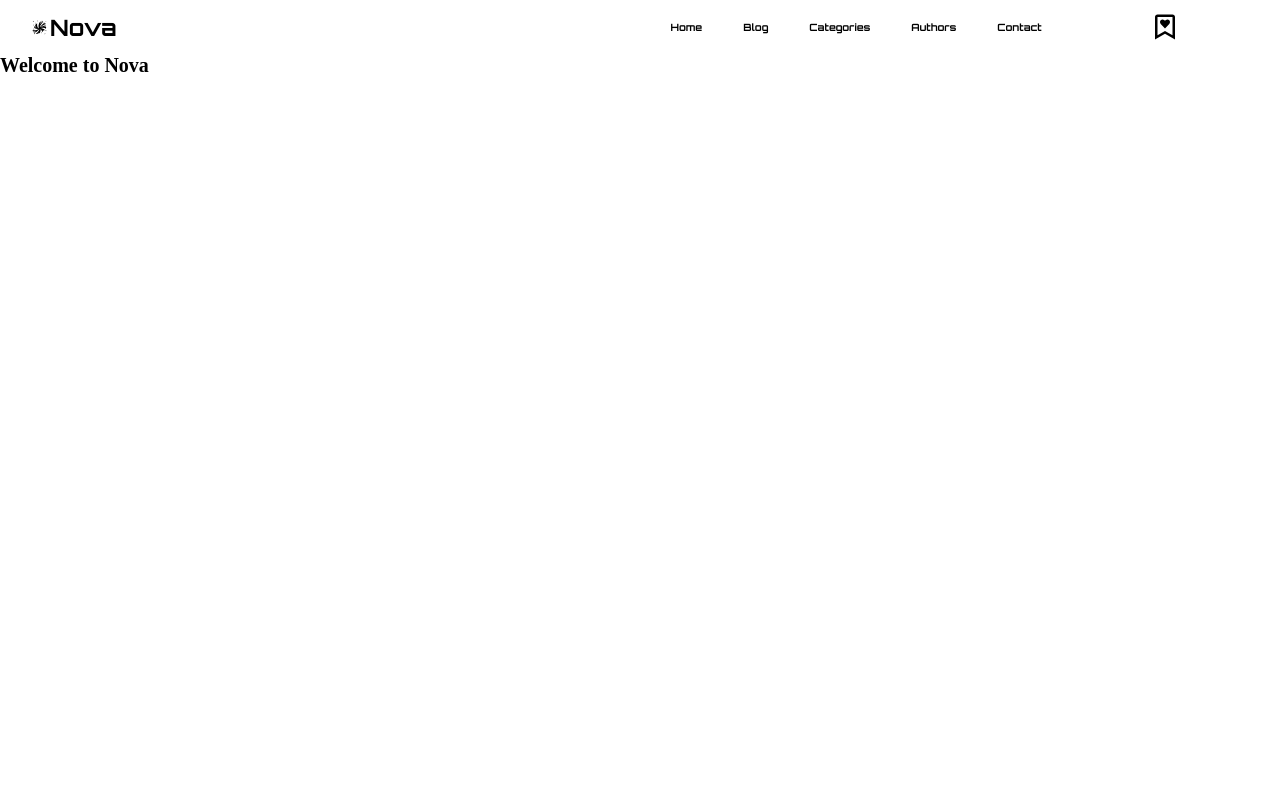
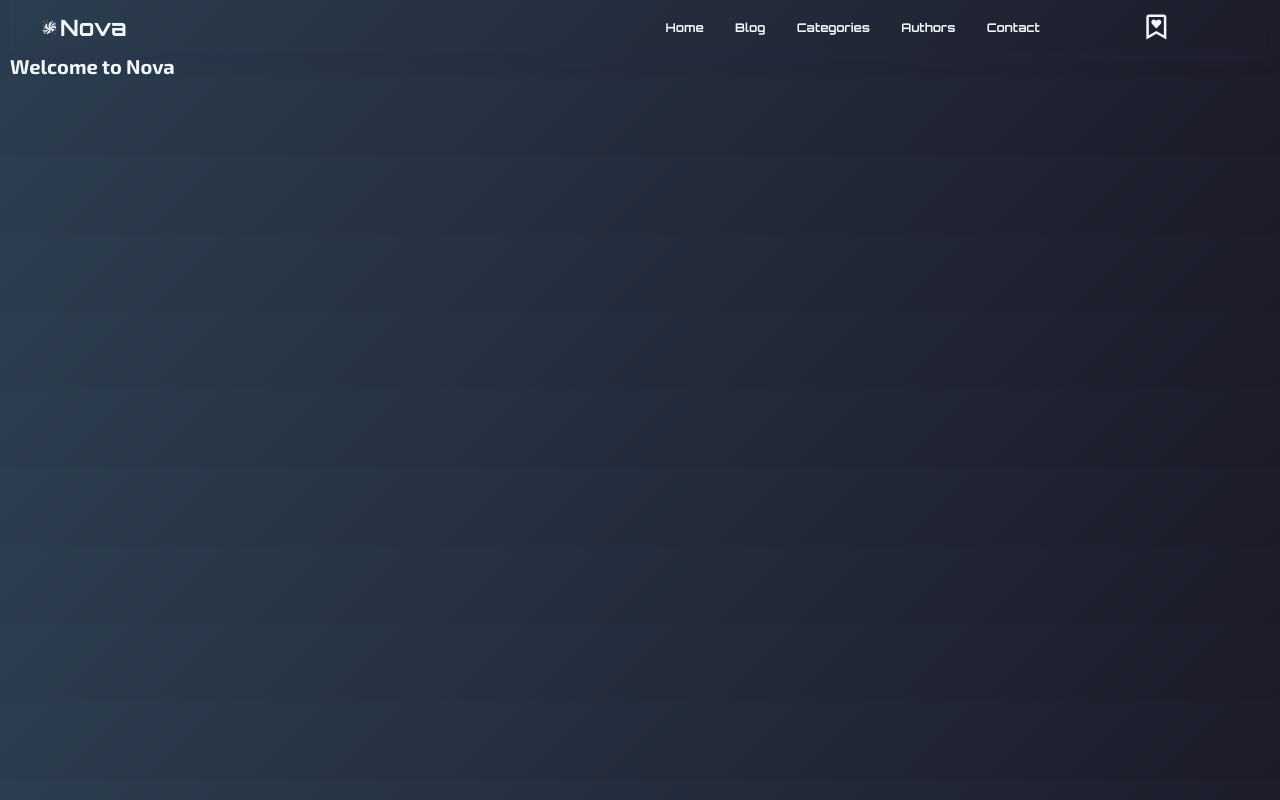
Before and after one commit to PC-Ngumoha/nova, a React (Vite) app: page / in a window 1280 px wide. Shown: the top 800 px of the page. Built offline with nearby package versions, Linux system fonts and the light colour scheme.

Commit message:
Update: Enable auto-close Sidebar on location change

```diff
--- a/src/components/Navbar.tsx
+++ b/src/components/Navbar.tsx
@@ -1,9 +1,9 @@
-import { FC, useEffect, useState } from 'react';
+import { FC, useEffect, useState, useRef } from 'react';
 import { GiGalaxy } from 'react-icons/gi';
 import { CgMenuGridO } from 'react-icons/cg';
 import { IoCloseCircleOutline } from 'react-icons/io5';
 import { BiBookmarkHeart } from 'react-icons/bi';
-import { Link } from 'react-router-dom';
+import { Link, useLocation } from 'react-router-dom';
 
 import { concatClasses } from '@/utils/helpers';
 import classNames from '@/components/styles/Navbar.module.scss';
@@ -66,6 +66,19 @@ const SideBar = ({
   handleClose: () => void;
   open: boolean;
 }) => {
+  const location = useLocation();
+
+  // Helpful for keeping of first renders of this component
+  const hasPreviouslyRendered = useRef(false);
+
+  useEffect(() => {
+    if (hasPreviouslyRendered.current === true) {
+      handleClose();
+    }
+    hasPreviouslyRendered.current = true;
+    // eslint-disable-next-line
+  }, [location]);
+
   return (
     <div
       className={
@@ -104,8 +117,6 @@ const SideBar = ({
 const Navbar: FC = () => {
   const { isOpen, open, close } = useToggle();
 
-  useEffect(() => {}, [isOpen]);
-
   return (
     <>
       <nav className={classNames.navbar}>
--- a/src/components/styles/Navbar.module.scss
+++ b/src/components/styles/Navbar.module.scss
@@ -9,6 +9,9 @@
   display: flex;
   justify-content: space-between;
   align-items: center;
+  font-size: 1.2rem;
+  // border-bottom: 0.2rem solid grey;
+  box-shadow: 0 0.4rem 1.5rem $color_subtle_shade;
 
   .logo {
     flex: 3;
@@ -91,7 +94,7 @@
   align-items: center;
   font-family: $heading_font_stack;
 
-  transition: all 1.2s cubic-bezier(0.25, 1, 0, 0.25);
+  transition: all 1.2s cubic-bezier(0.5, 1, 0, 0.25);
 
   transform: translateX(105%);
 
--- a/src/index.scss
+++ b/src/index.scss
@@ -1,4 +1,4 @@
-// @import './styles/main';
+@import './styles/main';
 
 * {
   margin: 0;
@@ -12,6 +12,10 @@ html {
 
 body {
   overflow-x: hidden;
+  padding: 0 1rem;
+  color: $color_white;
+  background: $color_bg_stellar;
+  font-family: $body_font_stack;
 }
 
 // h1 {
--- a/src/styles/base/_variables.scss
+++ b/src/styles/base/_variables.scss
@@ -9,6 +9,9 @@ $special_text_font_stack: $heading_font_stack;
 // COLORS
 $color_cosmic_black: #0b0c10;
 $color_starry_white: #f0f8ff;
+$color_stellar_gradient: linear-gradient(135deg, #2c3e50, #1c1b29);
+$color_subtle_shade: rgba(42, 45, 71, 0.3);
 
 $color_bg_dark: $color_cosmic_black;
+$color_bg_stellar: $color_stellar_gradient;
 $color_white: $color_starry_white;
```
